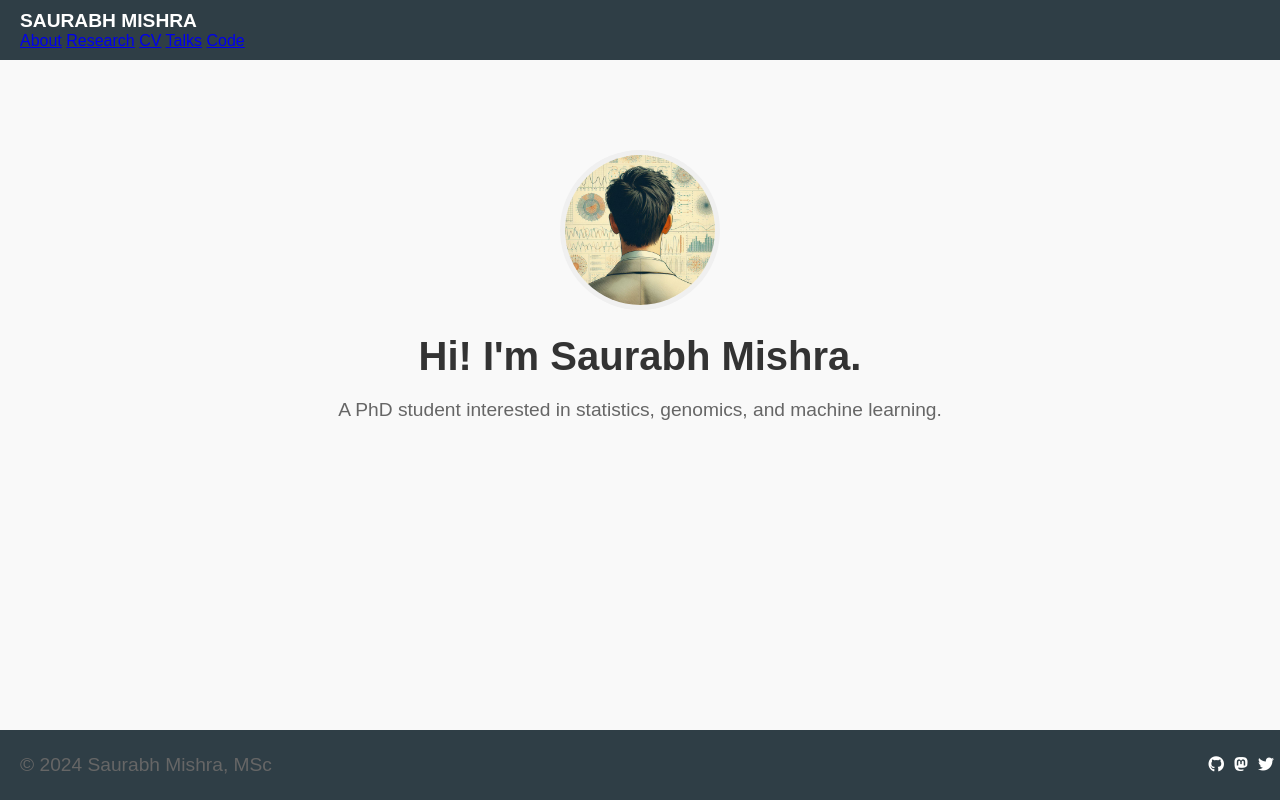
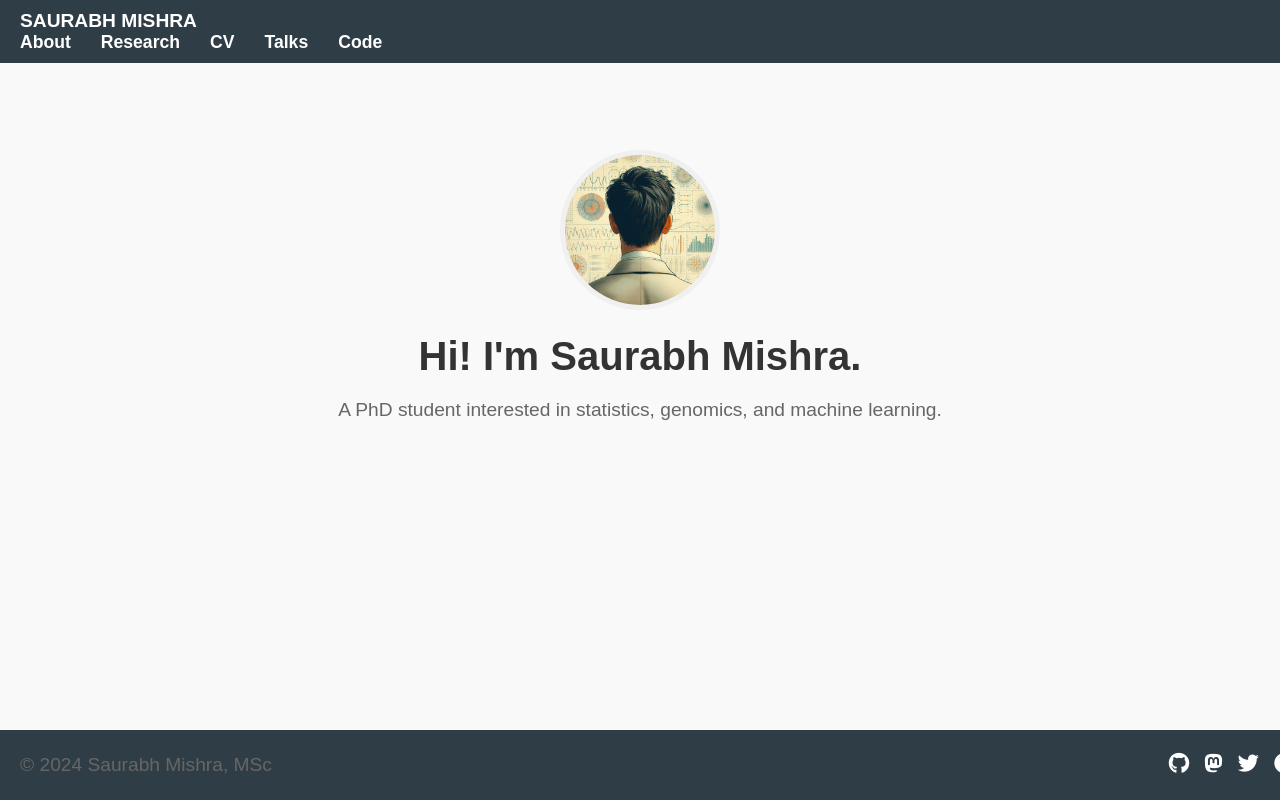
Before and after one commit to SauMStats/WebpageGPT2, a plain HTML site: page index.html in a window 1280 px wide. Drawn offline with Linux system fonts and the light colour scheme.

Commit message:
5th Update styles.css

```diff
--- a/styles.css
+++ b/styles.css
@@ -23,29 +23,30 @@ header {
     z-index: 100;
 }
 
+/* Left navigation with the name */
 header .left a {
     color: white;
     text-decoration: none;
-    font-size: 1.2em;  /* Reduced font size for SAURABH MISHRA */
+    font-size: 1.2em;
     font-weight: bold;
 }
 
-header .right {
-    margin-left: auto;  /* This forces the right navigation items to go to the right */
+/* Center navigation for links */
+header .center {
+    flex-grow: 1;  /* Ensure it takes up the center space */
     display: flex;
-    justify-content: flex-end;
-    align-items: center;
-    gap: 20px;  /* Added gap between the links */
+    justify-content: center;
+    gap: 30px;  /* Add space between links */
 }
 
-header .right a {
+header .center a {
     color: white;
     text-decoration: none;
     font-weight: bold;
-    font-size: 1.1em;  /* Adjusted size for better spacing */
+    font-size: 1.1em;
 }
 
-header .right a:hover {
+header .center a:hover {
     text-decoration: underline;
 }
 
@@ -81,35 +82,36 @@ p {
 footer {
     background-color: #2f3e46;
     color: white;
-    padding: 5px 20px;  /* Reduced height of the footer */
+    padding: 5px 20px;
     display: flex;
     justify-content: space-between;
     align-items: center;
-    width: 100%;  /* Full width of the webpage */
+    width: 100%;
     position: fixed;
     bottom: 0;
     left: 0;
     right: 0;
 }
 
-/* Footer Social Media Icons */
+/* Social Media Icons in Footer */
 footer .social-icons {
     display: flex;
-    gap: 10px;  /* Adjusted spacing between icons */
+    gap: 10px;
 }
 
 footer .social-icons a {
     color: white;
-    font-size: 1em;  /* Reduced size of icons */
+    font-size: 1.1em;  /* Adjusted size of icons */
     text-decoration: none;
     transition: color 0.3s;
+    padding-right: 5px;
 }
 
 footer .social-icons a:hover {
     color: #f9a825;
 }
 
-/* Social Links Icons */
+/* Reduced icon size */
 .fab {
-    font-size: 1em;  /* Reduced font size of icons */
+    font-size: 1.2em;
 }
```
